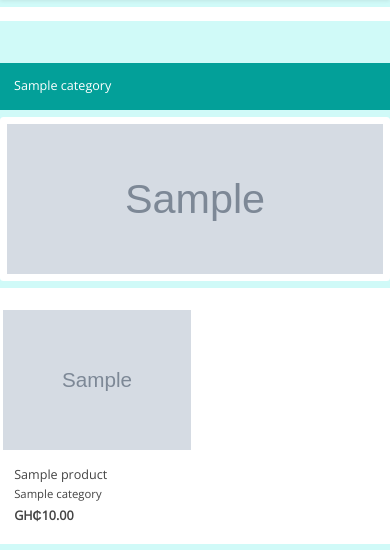
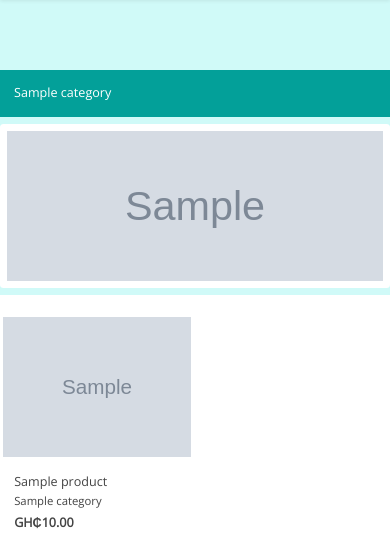
Before and after one commit to Adomah-Abubakar/joetib-shop, a Django app: page / in a window 390 px wide. Shown: the part 63-613 px from the top of the page. Run offline with Django 3.2, Linux system fonts and the light colour scheme; tables that the repository leaves empty hold one stand-in row (values such as "Sample post"); grey boxes marked "Sample" are stand-in pictures; some libraries are stand-ins or nearby versions.

Commit message:
small padding to banner

```diff
--- a/apps/shop/templates/shop/homepage.html
+++ b/apps/shop/templates/shop/homepage.html
@@ -4,7 +4,7 @@
 {% block content %}
 <div class="container py-md-3 p-2 ">
 
-    <div class="row bg-white bg-xs-none">
+    <div class="row bg-white bg-lg-none  py-1 pl-3 px-md-0 pl-md-0 py-md-3">
         <div class="col-lg-4 col-xl-3 py-3 d-none d-lg-block">
             <div class="shadow- bg-main h-100 py-3">
 
--- a/static/css/base.css
+++ b/static/css/base.css
@@ -243,14 +243,16 @@ a, a:hover {
 
 body * {
   scrollbar-width: thin;
+}
 
-}
 body *::-webkit-scrollbar {
   height: 5px;
 }
+
 body *::-webkit-scrollbar-track {
   background: #f1f1f1;
 }
+
 body *-auto::-webkit-scrollbar-track {
   background: #f1f1f1;
 }
@@ -326,9 +328,11 @@ body *::-webkit-scrollbar-thumb {
   min-width: calc(50% - 10px);
   border-radius: 10px;
 }
+
 .banner-slide:first-child:nth-last-child(1) {
   width: 100%;
 }
+
 .banner-slide img {
   height: 200px;
   width: 100%;
@@ -340,10 +344,25 @@ body *::-webkit-scrollbar-thumb {
   height: 350px;
 }
 
-@media screen and (max-width: 567px) {
-  .bg-xs-none{
-    background: none;
-    background-color: none;
+@media screen and (max-width:992px) {
+  /* Medium screen */
+  .bg-lg-none {
+    background: unset !important;
+  }
+}
+
+@media screen and (max-width:768px) {
+  /* Medium screen */
+  .bg-md-none {
+    background: unset !important;
+  }
+}
+
+@media screen and (max-width: 576px) {
+  /* sm small screen */
+  .bg-xs-none {
+    background: unset !important;
+    background-color: unset !important;
   }
   .banner-slide-300 img {
     height: 150px;
@@ -355,7 +374,6 @@ body *::-webkit-scrollbar-thumb {
     width: 90%;
     min-width: calc(90% - 10px);
   }
-
   .banner-slide-container {
     grid-auto-flow: row;
     grid-auto-columns: unset;
```
